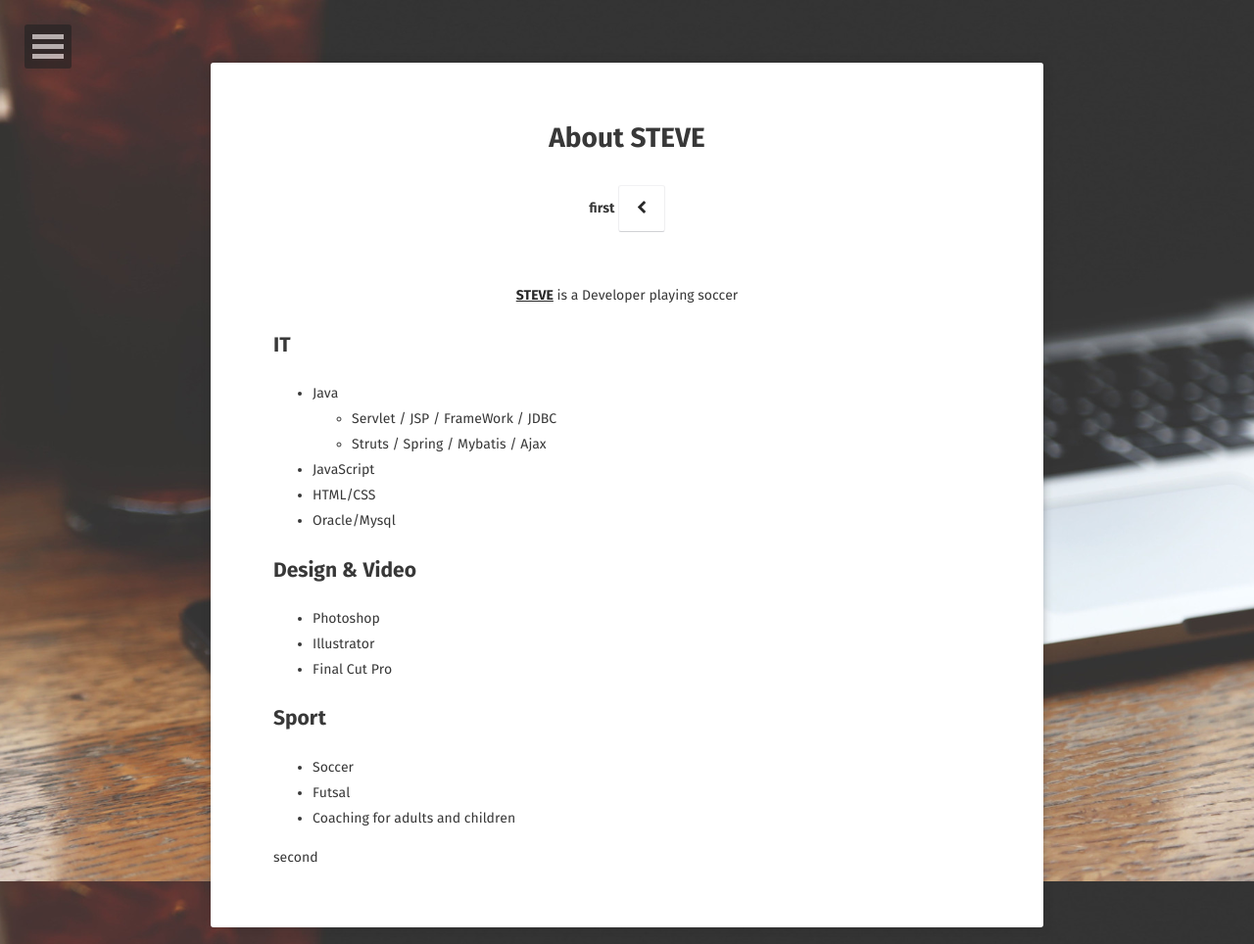
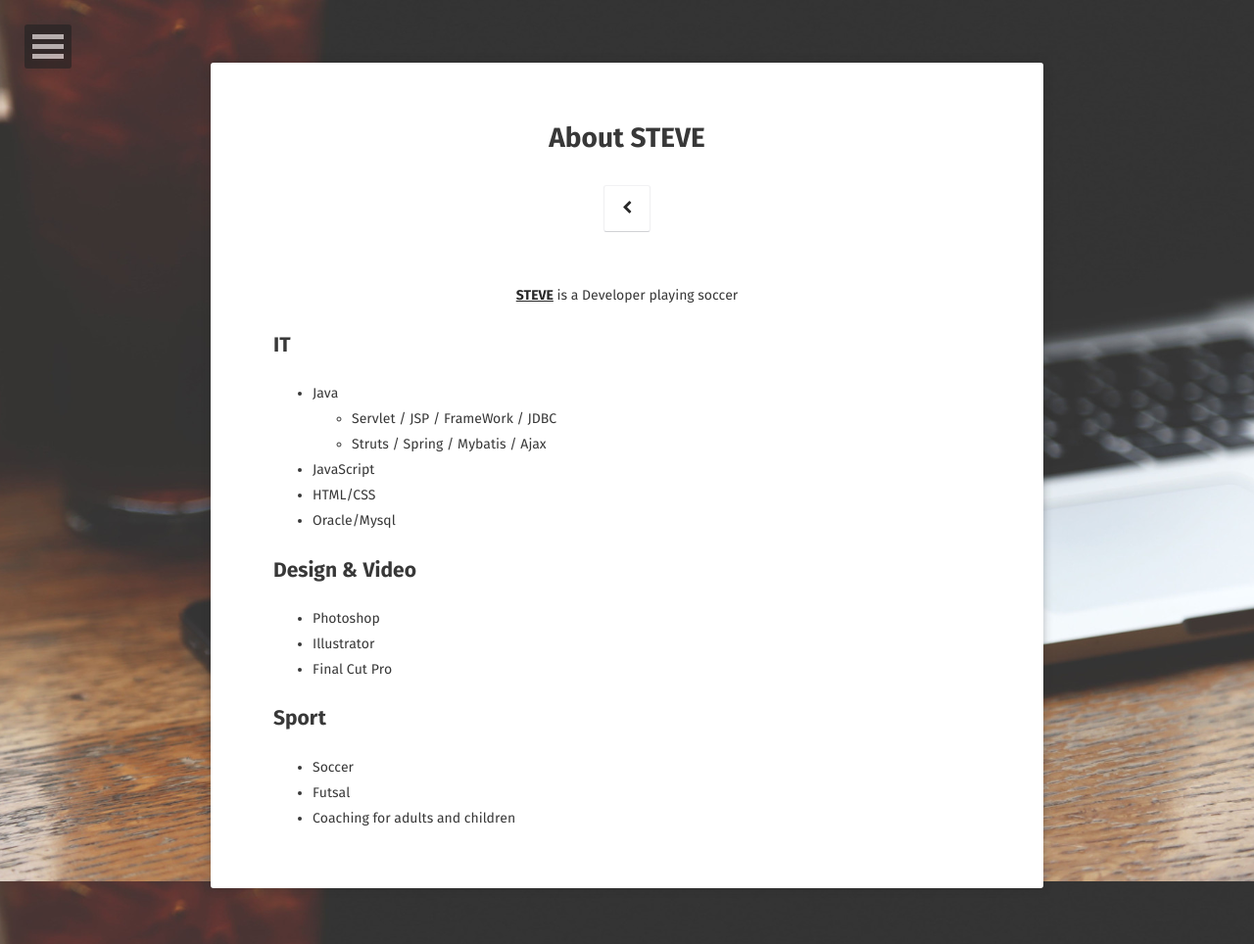
Before and after one commit to EdgeJH/exitst8.github.io, a Jekyll site: the page built from about/index.md, in a window 1280 px wide. Shown: the whole page at 98% size. Built offline with Jekyll 4.4.1, drawn with Linux system fonts in a browser that asks for light colours; some web fonts are replaced.

Commit message:
Update page.html

```diff
--- a/_layouts/page.html
+++ b/_layouts/page.html
@@ -17,12 +17,12 @@ layout: compress
             <div class="content">
                 <div class="post-title {% if page.feature %} feature {% endif %}">
                     <h1>{{ page.title }}</h1>
-                    first
+
                     <a class="btn zoombtn" href="{{site.url}}">
                         <i class="fa fa-chevron-left"></i>
                     </a>
                 </div>
-                {{ content }}second
+                {{ content }}
             </div>
         </div>
         {% if page.comments and site.disqus_shortname %}<section id="disqus_thread" class="animated fadeInUp"></section><!-- /#disqus_thread -->{% endif %}
```
